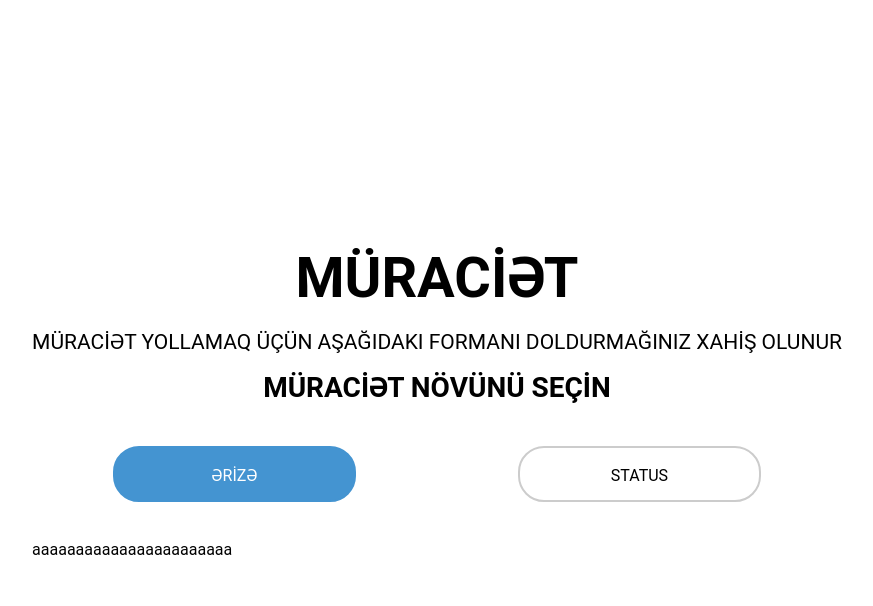
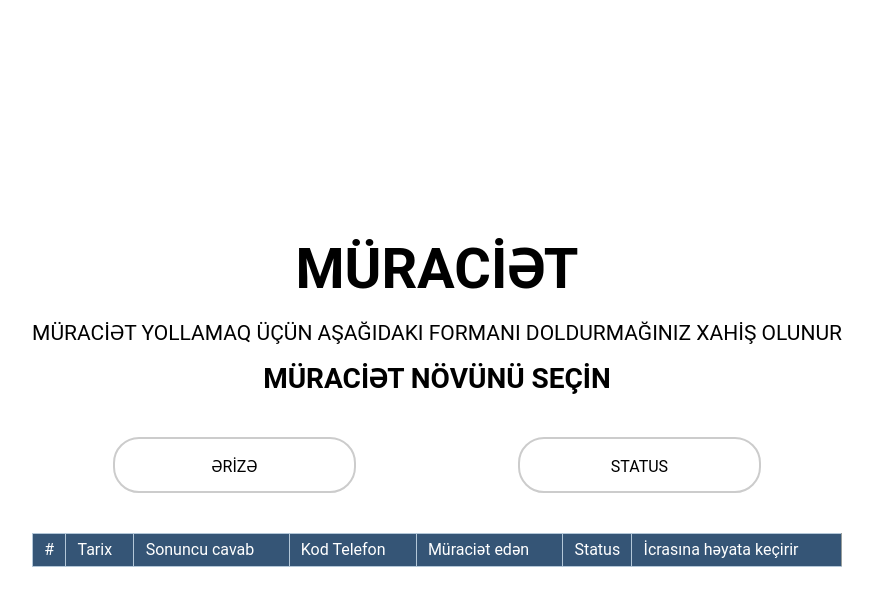
Before and after one commit to Vyrskal/e-muraciet, a React (Create React App) app: page / in a window 1280 px wide. Both pictures are taken after a click on the item "STATUS". Shown: the top 606 px of the page, without its empty margins (203-1076 px from the left). Built offline with nearby package versions, Linux system fonts and the light colour scheme.

Commit message:
status added

```diff
--- a/src/components/Appeal/Appeal.js
+++ b/src/components/Appeal/Appeal.js
@@ -10,14 +10,14 @@ function Appeal() {
 
   const handleIsAppealClicked = () => {
     setIsClicked(true);
-    // console.log(isClicked);
+    console.log(isClicked, "appeal");
   };
 
   const handleIsStatusClicked = () => {
     setIsClicked(false);
-    // console.log(isClicked);
+    console.log(isClicked, "status");
   };
-  console.log(isClicked);
+  // console.log(isClicked);
   return (
     <div className="wrapper">
       <div className="main">
--- a/src/components/Choise/Choise.css
+++ b/src/components/Choise/Choise.css
@@ -9,7 +9,7 @@
   text-align: center;
 }
 
-.nav > li > p {
+.choise {
   display: block;
   border-radius: 26px;
   border: 2px solid #ccc;
@@ -21,8 +21,8 @@
   cursor: pointer;
 }
 
-.nav > li.active > p,
-.nav > li > p:hover {
+.nav > li.active > .choise,
+.nav > li > .choise:hover {
   color: #fff;
   background: #4494d1;
   border-color: #4494d1;
--- a/src/components/Choise/Choise.js
+++ b/src/components/Choise/Choise.js
@@ -7,18 +7,20 @@ function Choise(props) {
     <div className="inner">
       <ul className="nav menu">
         <li
-          className="item-156 current active"
+          // className="item-156 current active"
+          className={props.statusClicked ? "current" : "current active"}
           data-menuanchor="/"
           onClick={props.appealClicked}
         >
-          <p>Ərİzə</p>
+          <p className="choise">Ərİzə</p>
         </li>
         <li
-          className="item-158"
+          // className="item-158"
+          className={props.appealClicked ? "current" : "current active"}
           data-menuanchor="/"
           onClick={props.statusClicked}
         >
-          <p>Status</p>
+          <p className="choise">Status</p>
         </li>
       </ul>
     </div>
--- a/src/components/FileUpload/FileUpload.js
+++ b/src/components/FileUpload/FileUpload.js
@@ -55,7 +55,7 @@ const FileUpload = () => {
   return (
     <Fragment>
       {message ? <Message msg={message} /> : null}
-      <form onSubmit={onSubmit}>
+      <div onSubmit={onSubmit}>
         <div className="custom-file mb-4">
           <input
             type="file"
@@ -75,7 +75,7 @@ const FileUpload = () => {
           value="Upload"
           className="btn btn-primary btn-block mt-4"
         />
-      </form>
+      </div>
       {uploadedFile ? (
         <div className="row mt-5">
           <div className="col-md-6 m-auto">
--- a/src/components/Status/Status.css
+++ b/src/components/Status/Status.css
@@ -0,0 +1,81 @@
+table {
+  border-spacing: 0;
+}
+
+.tablesaw {
+  /* width: 100%;
+  max-width: 100%; */
+  empty-cells: show;
+  border-collapse: collapse;
+  /* border: 0;
+  padding: 0; */
+}
+.tablesaw-stack {
+  clear: both;
+}
+
+table th,
+table td {
+  padding: 8px;
+  text-align: left;
+  border: 1px solid #b3c7d8;
+  text-shadow: none;
+  vertical-align: top;
+}
+
+.tablesaw * {
+  box-sizing: border-box;
+}
+
+.tablesaw th,
+.tablesaw td {
+  padding: 0.5em 0.7em;
+  text-align: left;
+  vertical-align: middle;
+}
+
+.tablesaw-stack td,
+.tablesaw-stack th {
+  text-align: left;
+  display: block;
+}
+
+.tablesaw thead th {
+  text-align: left;
+}
+
+table thead {
+  background: #355576;
+  color: #fff;
+}
+
+table thead tr td:last-child,
+table thead tr th:last-child {
+  border-right: 1px solid #989e9c;
+}
+@media (min-width: 40em) {
+  .tablesaw-stack tr {
+    display: table-row;
+  }
+}
+
+.clear {
+  float: none;
+  clear: both;
+}
+
+tr {
+  display: table-row;
+  vertical-align: inherit;
+  border-color: inherit;
+}
+
+@media (min-width: 40em) {
+  .tablesaw-stack td,
+  .tablesaw-stack th,
+  .tablesaw-stack thead td,
+  .tablesaw-stack thead th {
+    display: table-cell;
+    margin: 0;
+  }
+}
--- a/src/components/Status/Status.js
+++ b/src/components/Status/Status.js
@@ -1,8 +1,162 @@
 import React, { useState } from "react";
+import "./Status.css";
 function Status() {
   return (
-    <div>
-      <p>aaaaaaaaaaaaaaaaaaaaaaa</p>
+    <div className="rsticketrspro-tickets-list">
+      <div className="clearfix"></div>
+
+      <div
+        action="/index.php/az/az"
+        method="post"
+        name="adminForm"
+        id="adminForm"
+      >
+        <table
+          className="adminlist table table-striped table-condensed tablesaw tablesaw-stack"
+          data-tablesaw-mode="stack"
+        >
+          <thead>
+            <tr>
+              <th
+                id="rst_head_item_no"
+                width="1%"
+                align="center"
+                className="hidden-phone hidden-tablet"
+              >
+                #
+              </th>
+
+              <th
+                id="rst_head_date"
+                nowrap="nowrap"
+                align="center"
+                className="center hidden-phone"
+              >
+                <a
+                  // href="#"
+                  // onClick={}
+                  className="hasPopover"
+                  title="Tarix"
+                  data-content="Çeşidləmək üçün bu sütuna basın"
+                  data-placement="top"
+                >
+                  Tarix<span className="icon-arrow-down-3"></span>
+                </a>{" "}
+              </th>
+
+              <th
+                id="rst_head_last_reply"
+                nowrap="nowrap"
+                align="center"
+                className="center hidden-phone hidden-tablet"
+              >
+                <a
+                  // href="#"
+                  // onClick={}
+                  className="hasPopover"
+                  title="Sonuncu cavab"
+                  data-content="Çeşidləmək üçün bu sütuna basın"
+                  data-placement="top"
+                >
+                  Sonuncu cavab
+                </a>{" "}
+              </th>
+
+              <th
+                id="rst_head_ticket_code"
+                nowrap="nowrap"
+                align="center"
+                className="center"
+              >
+                <a
+                  // href="#"
+                  // onClick={}
+                  className="hasPopover"
+                  title="Kod"
+                  data-content="Çeşidləmək üçün bu sütuna basın"
+                  data-placement="top"
+                >
+                  Kod
+                </a>{" "}
+                <a
+                  // href="#"
+                  // onClick={}
+                  className="hasPopover"
+                  title="Telefon"
+                  data-content="Çeşidləmək üçün bu sütuna basın"
+                  data-placement="top"
+                >
+                  Telefon
+                </a>{" "}
+              </th>
+
+              <th
+                id="rst_head_customer"
+                nowrap="nowrap"
+                align="center"
+                className="center"
+              >
+                <a
+                  // href="#"
+                  // onClick={}
+                  className="hasPopover"
+                  title="Müraciət edən"
+                  data-content="Çeşidləmək üçün bu sütuna basın"
+                  data-placement="top"
+                >
+                  Müraciət edən
+                </a>{" "}
+              </th>
+
+              <th
+                id="rst_head_status"
+                nowrap="nowrap"
+                align="center"
+                width="1%"
+                className="center hidden-phone"
+              >
+                <a
+                  // href="#"
+                  // onClick={}
+                  className="hasPopover"
+                  title="Status"
+                  data-content="Çeşidləmək üçün bu sütuna basın"
+                  data-placement="top"
+                >
+                  Status
+                </a>{" "}
+              </th>
+
+              <th
+                id="rst_head_sort"
+                nowrap="nowrap"
+                align="center"
+                className="center hidden-phone hidden-tablet"
+              >
+                <a
+                  // href="#"
+                  // onClick={}
+                  className="hasPopover"
+                  title="İcrasına həyata keçirir"
+                  data-content="Çeşidləmək üçün bu sütuna basın"
+                  data-placement="top"
+                >
+                  İcrasına həyata keçirir
+                </a>{" "}
+              </th>
+            </tr>
+          </thead>
+
+          <tbody></tbody>
+        </table>
+
+        <input type="hidden" name="boxchecked" value="0"></input>
+        <input type="hidden" name="filter_order" value="date"></input>
+        <input type="hidden" name="filter_order_Dir" value="desc"></input>
+        <input type="hidden" name="limitstart" value="0"></input>
+
+        <input type="hidden" name="task" value="ticket.bulkupdate"></input>
+      </div>
     </div>
   );
 }
```
